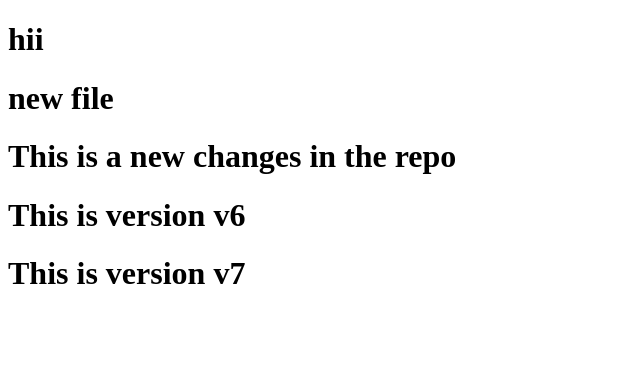
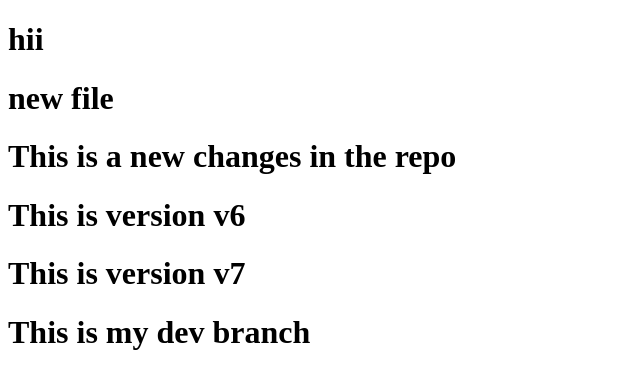
Before and after one commit to Yogesh-Tate/GIT-REPO, a plain HTML site: page Index.html in a window 1280 px wide. Shown: the whole page, without its empty margins (0-640 px from the left). Drawn offline with Linux system fonts and the light colour scheme.

Commit message:
Dev branch

```diff
--- a/Index.html
+++ b/Index.html
@@ -11,5 +11,6 @@
     <h1>This is a new changes in the repo</h1>
     <h1>This is version v6</h1>
     <h1>This is version v7</h1>
+    <h1><b>This is my dev branch</b></h1>
 </body>
 </html>
```
